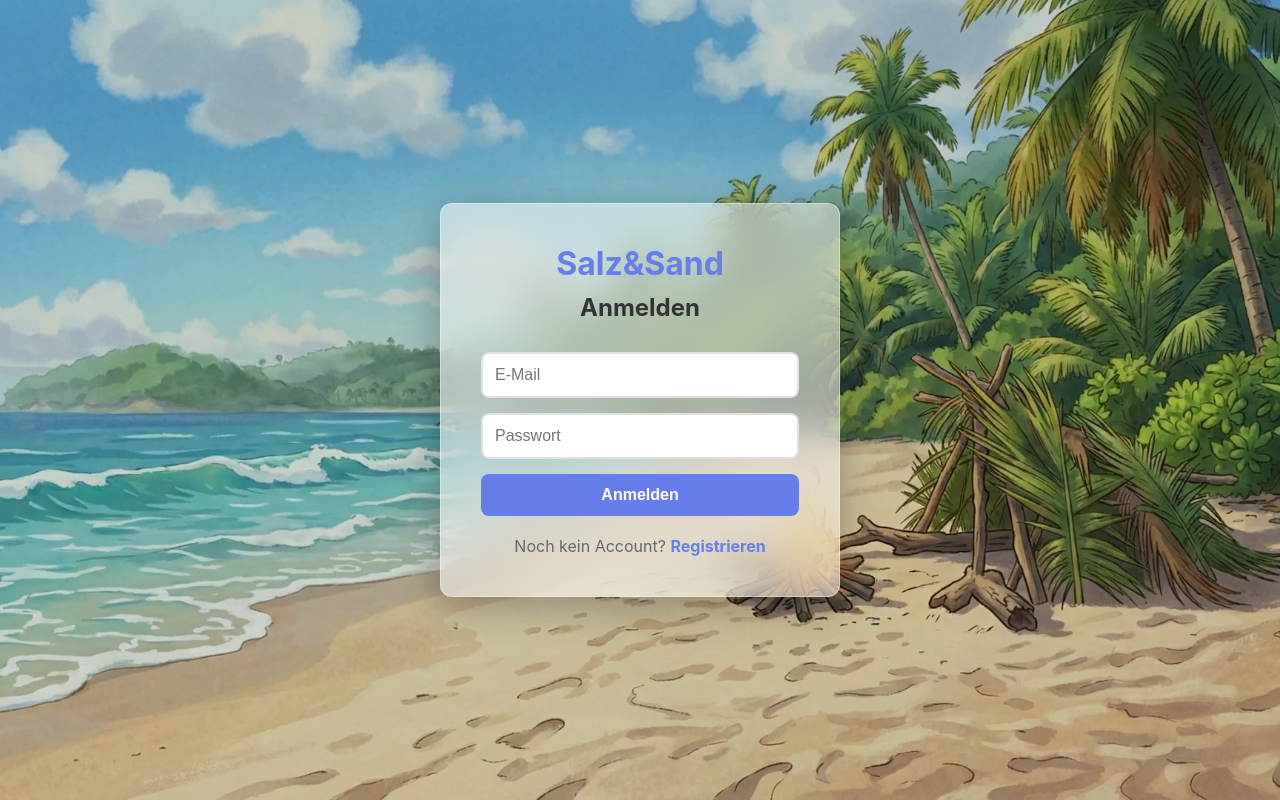
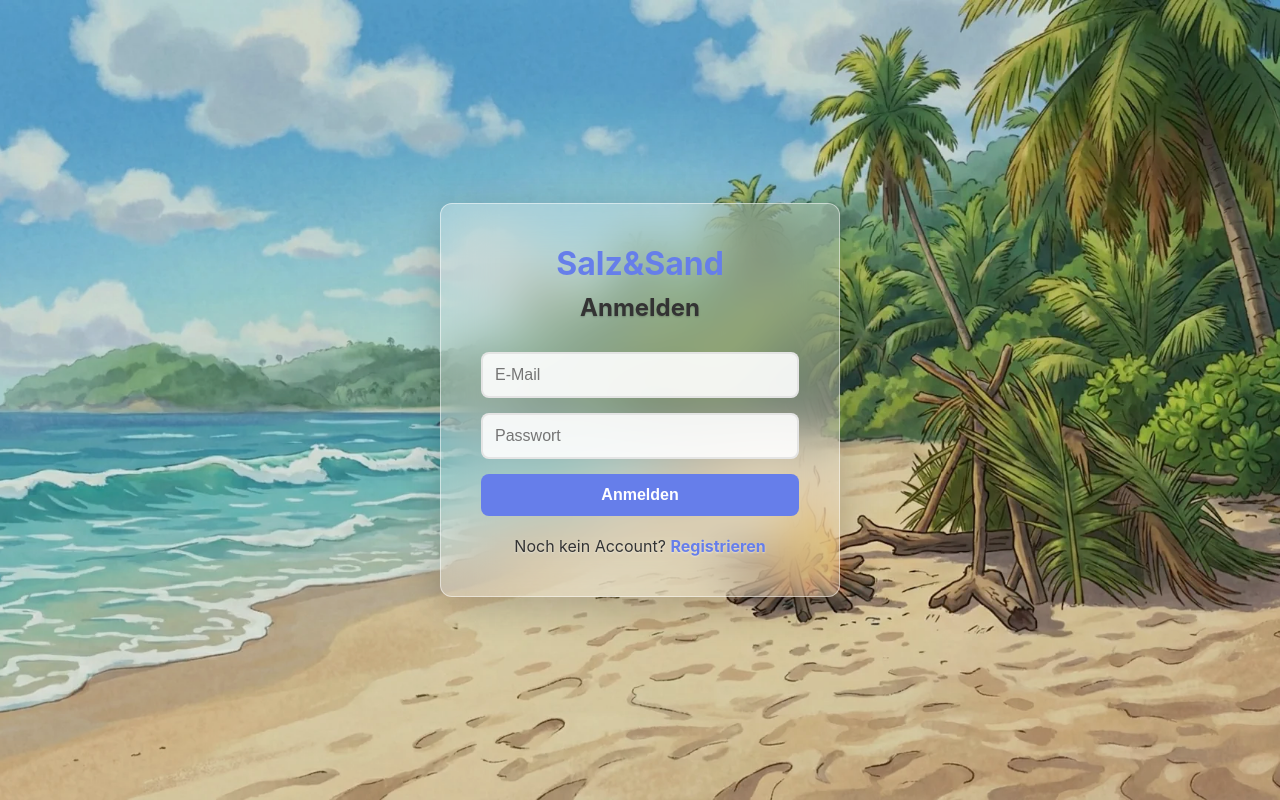
Before and after one commit to Philip8861/salz-sand, a React (Vite) app in the folder frontend/: page /login in a window 1280 px wide. Built offline with nearby package versions, Linux system fonts and the light colour scheme; no server answers.

Commit message:
Style: Login-Bereich fast durchsichtig gemacht mit Text-Shadows für Lesbarkeit

```diff
--- a/frontend/src/pages/Auth.css
+++ b/frontend/src/pages/Auth.css
@@ -25,7 +25,7 @@
   }
 }
 
-/* Overlay für bessere Lesbarkeit (sehr reduziert für maximale Sichtbarkeit) */
+/* Overlay für bessere Lesbarkeit (minimal für maximale Sichtbarkeit) */
 .auth-container::before {
   content: '';
   position: absolute;
@@ -33,7 +33,7 @@
   left: 0;
   right: 0;
   bottom: 0;
-  background: rgba(0, 0, 0, 0.15);
+  background: rgba(0, 0, 0, 0.1);
   z-index: 0;
 }
 
@@ -43,14 +43,14 @@
 }
 
 .auth-card {
-  background: rgba(255, 255, 255, 0.5);
-  backdrop-filter: blur(20px);
+  background: rgba(255, 255, 255, 0.25);
+  backdrop-filter: blur(25px);
   padding: 40px;
   border-radius: 12px;
-  box-shadow: 0 10px 40px rgba(0, 0, 0, 0.3);
+  box-shadow: 0 10px 40px rgba(0, 0, 0, 0.2);
   width: 100%;
   max-width: 400px;
-  border: 1px solid rgba(255, 255, 255, 0.4);
+  border: 1px solid rgba(255, 255, 255, 0.5);
 }
 
 .auth-card h1 {
@@ -65,6 +65,7 @@
   color: #333;
   margin-bottom: 30px;
   font-size: 24px;
+  text-shadow: 0 1px 2px rgba(0, 0, 0, 0.2);
 }
 
 .auth-card form {
@@ -75,10 +76,12 @@
 
 .auth-card input {
   padding: 12px;
-  border: 2px solid #e0e0e0;
+  border: 2px solid rgba(224, 224, 224, 0.8);
   border-radius: 8px;
   font-size: 16px;
   transition: border-color 0.3s;
+  background: rgba(255, 255, 255, 0.9);
+  color: #333;
 }
 
 .auth-card input:focus {
@@ -110,7 +113,8 @@
 .auth-card p {
   text-align: center;
   margin-top: 20px;
-  color: #666;
+  color: #333;
+  text-shadow: 0 1px 2px rgba(255, 255, 255, 0.5);
 }
 
 .auth-card a {
@@ -141,12 +145,12 @@
 
   /* Overlay auf Mobile etwas dunkler für bessere Lesbarkeit */
   .auth-container::before {
-    background: rgba(0, 0, 0, 0.25);
+    background: rgba(0, 0, 0, 0.2);
   }
 
   /* Auth-Card auf Mobile etwas undurchsichtiger für bessere Lesbarkeit */
   .auth-card {
-    background: rgba(255, 255, 255, 0.65);
+    background: rgba(255, 255, 255, 0.4);
   }
 
   .auth-card {
```
